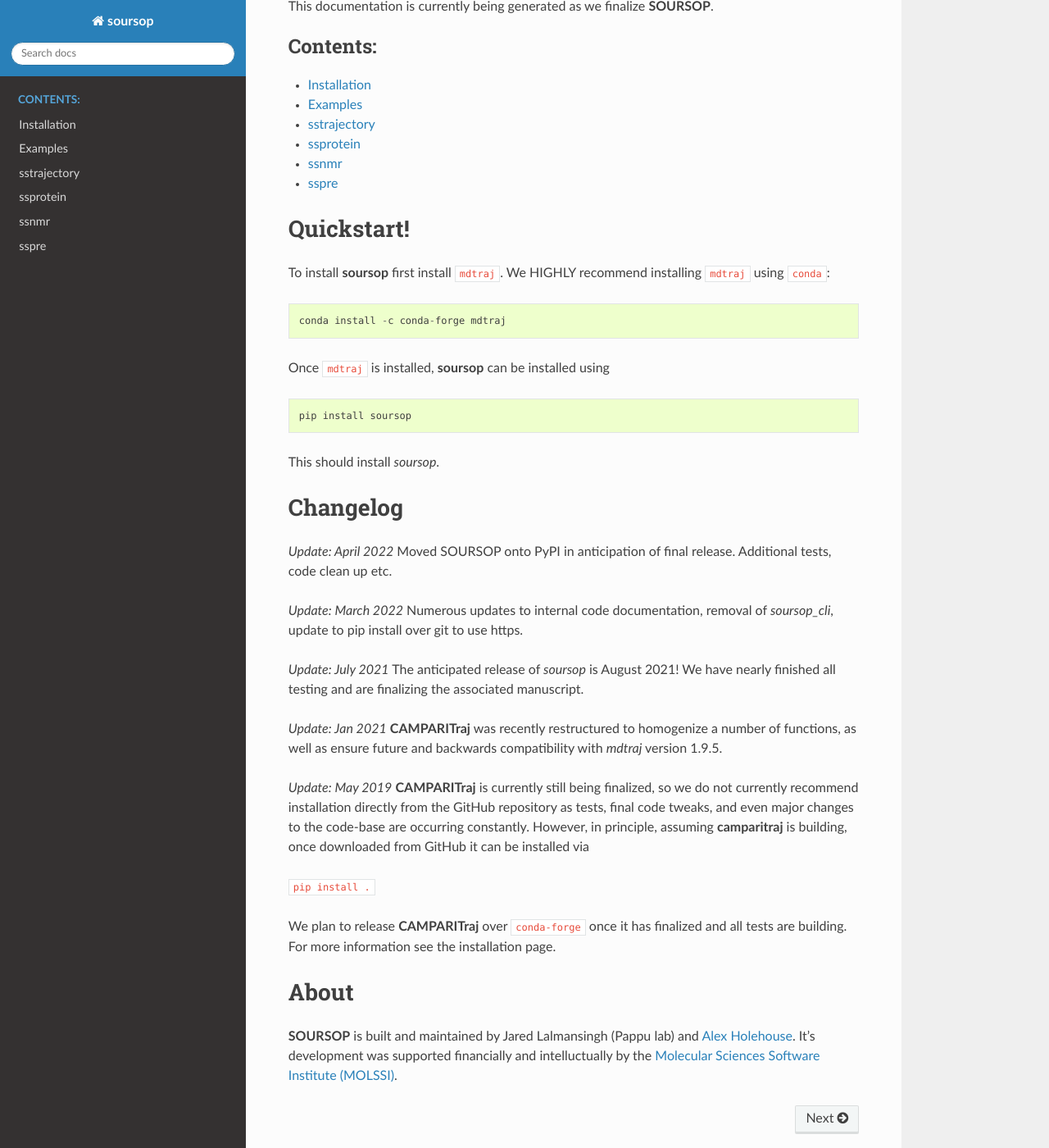
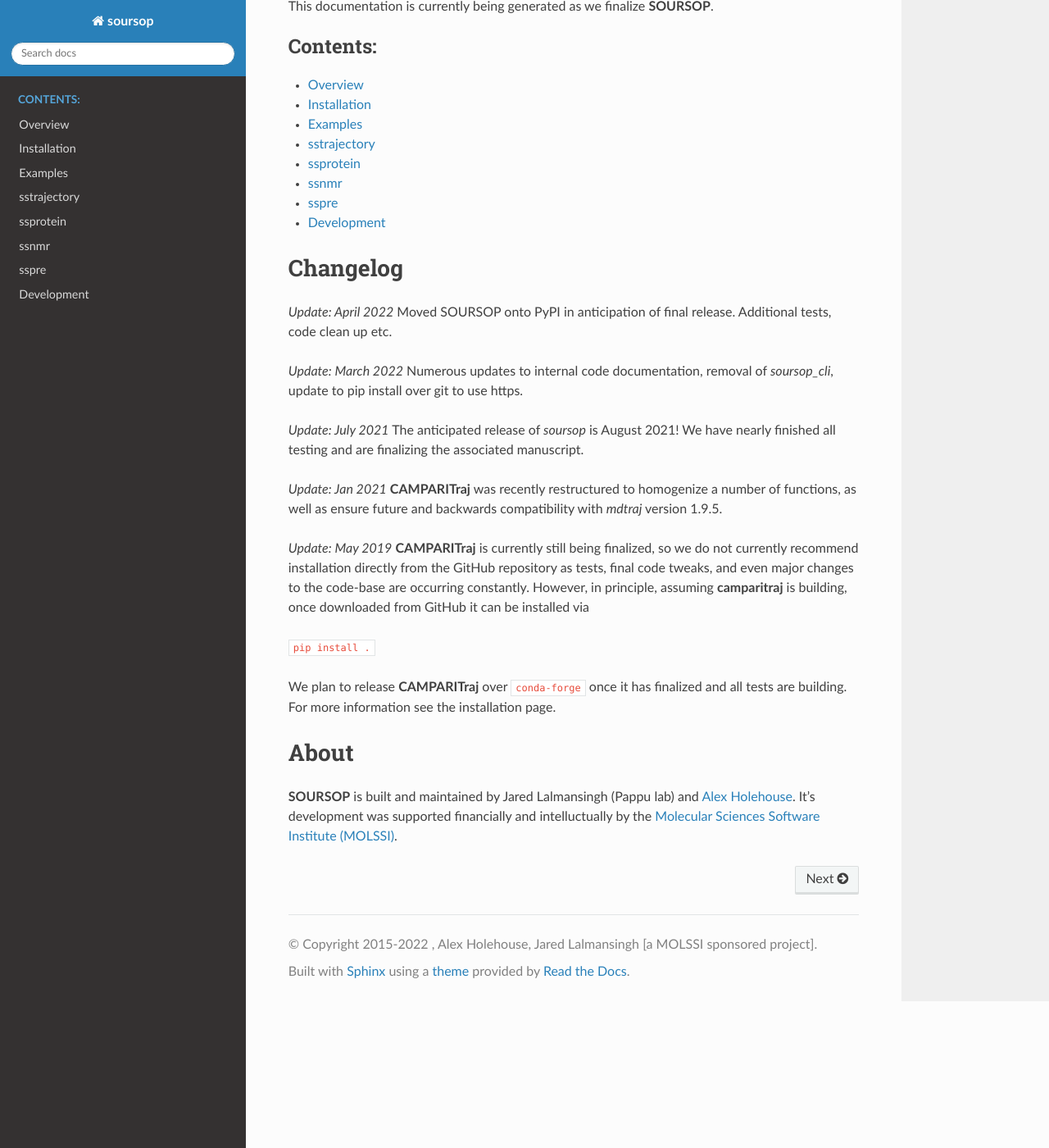
Before and after one commit to holehouse-lab/soursop, a Sphinx documentation site: the page built from docs/index.rst, in a window 1280 px wide and 1400 px high, scrolled down 526 px. Shown: the whole window at 82% size. Built offline with Sphinx 7.4.7 and the Read the Docs theme 2.0.0, drawn with Linux system fonts in a browser that asks for light colours; some of the changed text lies outside the part shown.

Commit message:
More doc updates (still on 0.1.7)

```diff
--- a/docs/conf.py
+++ b/docs/conf.py
@@ -20,7 +20,7 @@
 # -- Project information -----------------------------------------------------
 
 project = 'soursop'
-copyright = ("2015-2021, Alex Holehouse, Jared Lalmansingh [a MOLSSI sponsored project]")
+copyright = ("2015-2022   , Alex Holehouse, Jared Lalmansingh [a MOLSSI sponsored project]")
 author = 'Alex Holehouse'
 
 # The short X.Y version
@@ -59,10 +59,10 @@
 ]
 
 
-mathjax_config = {
-    'extensions': ['tex2jax.js'],
-    'jax': ['input/TeX', 'output/HTML-CSS'],
-}
+#mathjax_config = {
+#    'extensions': ['tex2jax.js'],
+#    'jax': ['input/TeX', 'output/HTML-CSS'],
+#}
 
 
 
--- a/docs/index.rst
+++ b/docs/index.rst
@@ -21,30 +21,15 @@
    :maxdepth: 1
    :caption: Contents:
 
-   usage/quickstart
+   usage/overview
+   usage/installation
    usage/examples
    modules/sstrajectory
    modules/ssprotein
    modules/ssnmr
    modules/sspre
+   usage/development
 
-
-Quickstart!
-==============
-
-To install **soursop** first install ``mdtraj``. We HIGHLY recommend installing ``mdtraj`` using ``conda``:
-
-.. code-block::
-
-	conda install -c conda-forge mdtraj
-
-Once ``mdtraj`` is installed, **soursop** can be installed using
-
-.. code-block::
-
-	pip install soursop
-
-This should install `soursop`.
 
 
 
--- a/docs/modules/ssnmr.rst
+++ b/docs/modules/ssnmr.rst
@@ -2,9 +2,7 @@
 ssnmr
 =========================================================
 
-ssnmr contains functions related to nuclear magnetic resonance.
-ssnmr was written to be independent of needing a trajectory, as it
-includes some sequence-only functions.
+ssnmr contains functions related to nuclear magnetic resonance. Unlike the SSTrajectory and SSProtein code, SSNMR contains stateless functions that can take a sequence or an SSProtein object and return some observable.
 
 
 .. automodule:: soursop.ssnmr
--- a/docs/modules/ssprotein.rst
+++ b/docs/modules/ssprotein.rst
@@ -65,6 +65,7 @@
         .. automethod:: get_secondary_structure_BBSEG
         .. automethod:: get_internal_scaling
         .. automethod:: get_internal_scaling_RMS
+        .. automethod:: get_scaling_exponent
         .. automethod:: get_local_heterogeneity
         .. automethod:: get_D_vector
         .. automethod:: get_RMSD
```
Also changed, not shown: docs/usage/development.rst (added, +7 -0 lines), docs/usage/installation.rst (added, +54 -0 lines), docs/usage/overview.rst (added, +35 -0 lines), docs/usage/quickstart.rst (deleted, +0 -25 lines), 2 other files.
